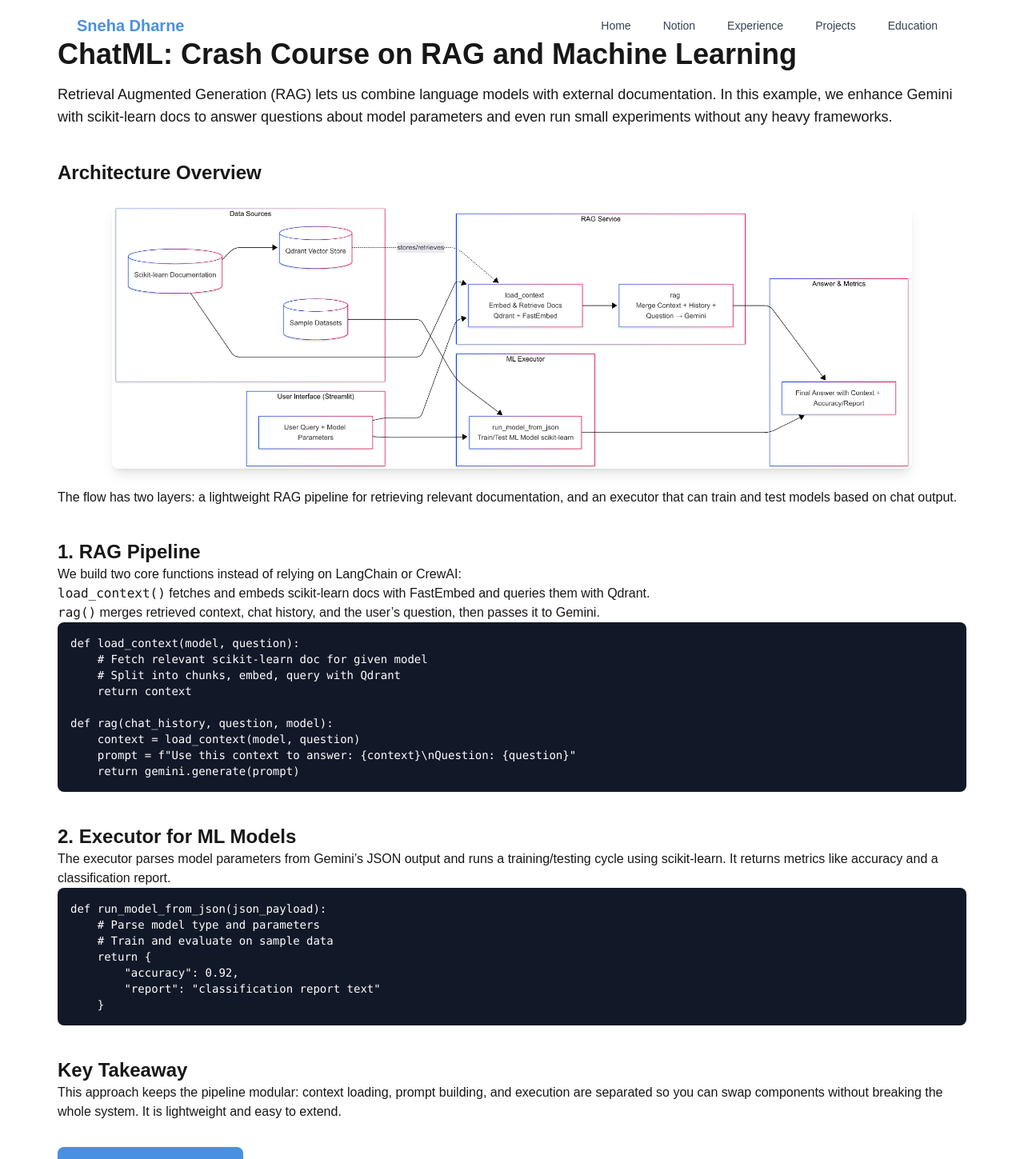
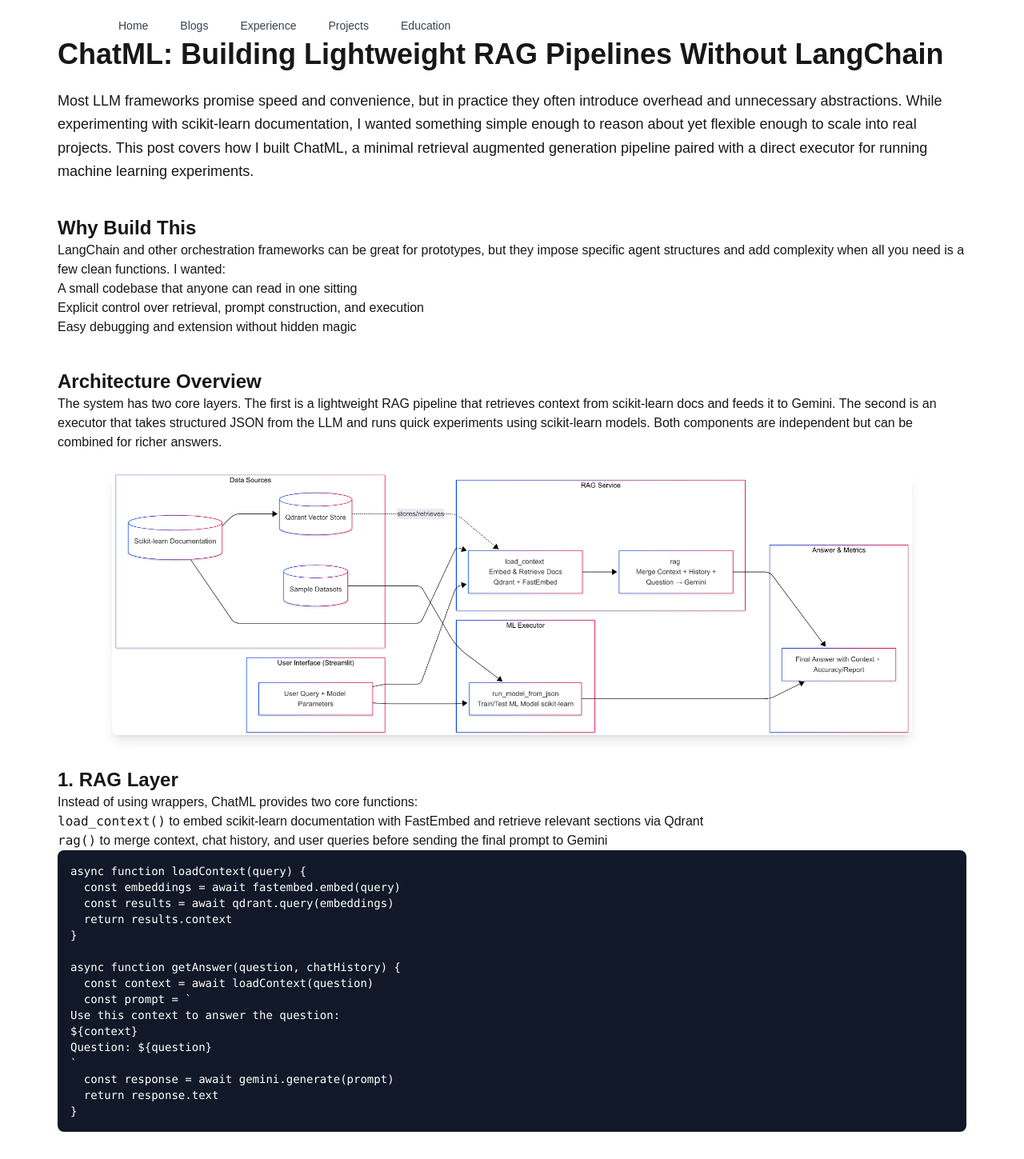
Before and after one commit to SnehaDharne/SnehaDharne, a Next.js app: page /blogs/chatml in a window 1280 px wide. Shown: the top 1449 px of the page at 80% size. Built offline with nearby package versions, Linux system fonts and the light colour scheme.

Commit message:
chatml blog

```diff
--- a/src/app/blogs/chatml/page.js
+++ b/src/app/blogs/chatml/page.js
@@ -5,101 +5,128 @@ export default function ChatMLBlog() {
   return (
     <Layout>
       <div className="prose mx-auto p-6 lg:p-12">
-        <h1 className="text-4xl font-bold mb-4">
-          ChatML: Crash Course on RAG and Machine Learning
+        <h1 className="text-4xl font-bold mb-6">
+          ChatML: Building Lightweight RAG Pipelines Without LangChain
         </h1>
 
-        <p className="text-lg">
-          Retrieval Augmented Generation (RAG) lets us combine language models
-          with external documentation. In this example, we enhance Gemini with
-          scikit‑learn docs to answer questions about model parameters and even
-          run small experiments without any heavy frameworks.
+        <p className="text-lg leading-relaxed">
+          Most LLM frameworks promise speed and convenience, but in practice they often
+          introduce overhead and unnecessary abstractions. While experimenting with
+          scikit‑learn documentation, I wanted something simple enough to reason about
+          yet flexible enough to scale into real projects. This post covers how I built
+          ChatML, a minimal retrieval augmented generation pipeline paired with a direct
+          executor for running machine learning experiments.
         </p>
+
+        {/* Why Build ChatML */}
+        <h2 className="mt-10 text-2xl font-semibold">Why Build This</h2>
+        <p>
+          LangChain and other orchestration frameworks can be great for prototypes, but
+          they impose specific agent structures and add complexity when all you need is
+          a few clean functions. I wanted:
+        </p>
+        <ul>
+          <li>A small codebase that anyone can read in one sitting</li>
+          <li>Explicit control over retrieval, prompt construction, and execution</li>
+          <li>Easy debugging and extension without hidden magic</li>
+        </ul>
 
         {/* Architecture */}
         <h2 className="mt-10 text-2xl font-semibold">Architecture Overview</h2>
+        <p>
+          The system has two core layers. The first is a lightweight RAG pipeline that
+          retrieves context from scikit‑learn docs and feeds it to Gemini. The second is
+          an executor that takes structured JSON from the LLM and runs quick experiments
+          using scikit‑learn models. Both components are independent but can be combined
+          for richer answers.
+        </p>
+
         <div className="flex justify-center my-6">
           <Image
             src="/project/chatml-arch.png"
             alt="ChatML RAG Architecture"
-            // width={800}
-            width = {1000}
+            width={1000}
             height={400}
             className="rounded-lg shadow-lg"
           />
         </div>
 
+        {/* RAG Layer */}
+        <h2 className="mt-10 text-2xl font-semibold">1. RAG Layer</h2>
         <p>
-          The flow has two layers: a lightweight RAG pipeline for retrieving
-          relevant documentation, and an executor that can train and test models
-          based on chat output.
+          Instead of using wrappers, ChatML provides two core functions:
         </p>
-
-        {/* RAG Pipeline */}
-        <h2 className="mt-10 text-2xl font-semibold">1. RAG Pipeline</h2>
-        <p>
-          We build two core functions instead of relying on LangChain or CrewAI:
-        </p>
-
         <ul>
           <li>
-            <code>load_context()</code> fetches and embeds scikit‑learn docs with
-            FastEmbed and queries them with Qdrant.
+            <code>load_context()</code> to embed scikit‑learn documentation with FastEmbed
+            and retrieve relevant sections via Qdrant
           </li>
           <li>
-            <code>rag()</code> merges retrieved context, chat history, and the
-            user’s question, then passes it to Gemini.
+            <code>rag()</code> to merge context, chat history, and user queries before
+            sending the final prompt to Gemini
           </li>
         </ul>
 
         <pre className="bg-gray-900 text-white p-4 rounded-lg overflow-x-auto text-sm">
-{`def load_context(model, question):
-    # Fetch relevant scikit-learn doc for given model
-    # Split into chunks, embed, query with Qdrant
-    return context
+{`async function loadContext(query) {
+  const embeddings = await fastembed.embed(query)
+  const results = await qdrant.query(embeddings)
+  return results.context
+}
 
-def rag(chat_history, question, model):
-    context = load_context(model, question)
-    prompt = f"Use this context to answer: {context}\\nQuestion: {question}"
-    return gemini.generate(prompt)
-`}
+async function getAnswer(question, chatHistory) {
+  const context = await loadContext(question)
+  const prompt = \`
+Use this context to answer the question:
+\${context}
+Question: \${question}
+\`
+  const response = await gemini.generate(prompt)
+  return response.text
+}`}
         </pre>
 
         {/* Executor */}
-        <h2 className="mt-10 text-2xl font-semibold">2. Executor for ML Models</h2>
+        <h2 className="mt-10 text-2xl font-semibold">2. Executor Layer</h2>
         <p>
-          The executor parses model parameters from Gemini’s JSON output and
-          runs a training/testing cycle using scikit‑learn. It returns metrics
-          like accuracy and a classification report.
+          The executor extends the pipeline by allowing Gemini to output structured JSON
+          describing an experiment to run. This JSON is parsed and executed with scikit‑learn
+          directly, producing metrics like accuracy or a classification report.
         </p>
 
         <pre className="bg-gray-900 text-white p-4 rounded-lg overflow-x-auto text-sm">
-{`def run_model_from_json(json_payload):
-    # Parse model type and parameters
-    # Train and evaluate on sample data
-    return {
-        "accuracy": 0.92,
-        "report": "classification report text"
-    }
-`}
+{`async function executor(modelName, params, X_train, y_train, X_test, y_test) {
+  const model = new sklearn[modelName](params)
+  model.fit(X_train, y_train)
+  const predictions = model.predict(X_test)
+  return {
+    accuracy: accuracy_score(y_test, predictions),
+    report: classification_report(y_test, predictions)
+  }
+}`}
         </pre>
 
-        {/* Takeaway */}
-        <h2 className="mt-10 text-2xl font-semibold">Key Takeaway</h2>
+        {/* Lessons Learned */}
+        <h2 className="mt-10 text-2xl font-semibold">What I Learned</h2>
         <p>
-          This approach keeps the pipeline modular: context loading, prompt
-          building, and execution are separated so you can swap components
-          without breaking the whole system. It is lightweight and easy to
-          extend.
+          Building this without frameworks taught me how LLM pipelines really work under
+          the hood. I gained a deeper understanding of retrieval, prompt construction,
+          and structured output parsing. These are skills that translate to more complex
+          agentic systems and help debug production issues that frameworks tend to hide.
+        </p>
+
+        {/* Call to Action */}
+        <p className="mt-8">
+          The full implementation is open source so you can try out custom prompts and experiments.
         </p>
 
         <a
           href="https://github.com/SnehaDharne/chatml"
           target="_blank"
           rel="noopener noreferrer"
-          className="inline-block mt-8 px-6 py-3 bg-[#4a90e2] text-white rounded-lg shadow hover:bg-[#357abd] transition"
+          className="inline-block mt-4 px-6 py-3 bg-[#4a90e2] text-white rounded-lg shadow hover:bg-[#357abd] transition"
         >
-          View Full Code on GitHub
+          View Code on GitHub
         </a>
       </div>
     </Layout>
--- a/src/app/projects/page.js
+++ b/src/app/projects/page.js
@@ -1,7 +1,16 @@
 import Projects from '@/components/Projects'
-
-export default function projects(){
-return(
- <Projects />
-)
+import Link from "next/link"
+import Navigation from "@/components/Header"
+import Footer from "@/components/Footer"
+export default function View_Projects() {
+  return (
+    <div className="min-h-screen flex flex-col">
+          <Navigation />
+          {/* <main className="min-h-screen bg-gradient-to-br from-purple-600 via-blue-700 to-teal-600"> */}
+          <main className="min-h-screen container mx-auto px-6">
+            <Projects/>
+          </main>
+          <Footer />
+        </div>
+  )
 }
--- a/src/components/Header.js
+++ b/src/components/Header.js
@@ -23,22 +23,18 @@ export default function Navigation() {
     }`}>
       <div className="max-w-6xl mx-auto px-4 sm:px-6 lg:px-8">
         <div className="flex items-center justify-between h-16">
-          <div className="flex-shrink-0">
-            <Link href="/" className="text-[#4a90e2] font-bold text-xl">
-              Sneha Dharne
-            </Link>
-          </div>
+
 
           {/* Desktop Navigation */}
           <div className="hidden md:block">
             <div className="ml-10 flex items-baseline space-x-4">
               {[
                 { name: "Home", href: "/" },
-                { name: "Notion", href: "https://www.notion.so/Querying-is-Easy-1cb9c1d7ede8804a9faed2fcbba03671?pvs=4"},
-                { name: "Experience", href: "#experience" },
+                { name: "Blogs", href: "/blogs"},
+                { name: "Experience", href: "/#experience" },
                 { name: "Projects", href: "/projects" },
                 // { name: "Achievements", href: "#achievements" },
-                { name: "Education", href: "#education" },
+                { name: "Education", href: "/#education" },
 
               ].map((item) => (
                 <Link
@@ -77,11 +73,11 @@ export default function Navigation() {
         <div className="md:hidden bg-white/80 backdrop-blur-md">
           <div className="px-2 pt-2 pb-3 space-y-1 sm:px-3">
             {[
-              { name: "Home", href: "#" },
-              { name: "Experience", href: "#experience" },
-              { name: "Projects", href: "#projects" },
-              { name: "Achievements", href: "#achievements" },
-              { name: "Education", href: "#education" },
+              { name: "Home", href: "/" },
+              { name: "Experience", href: "/#experience" },
+              { name: "Projects", href: "/projects" },
+              {name: "Blogs", href: "/blogs"},
+              { name: "Education", href: "/#education" },
             ].map((item) => (
               <Link
                 key={item.name}
```
Also changed, not shown: src/app/blogs/page.js (+20 -31 lines).
